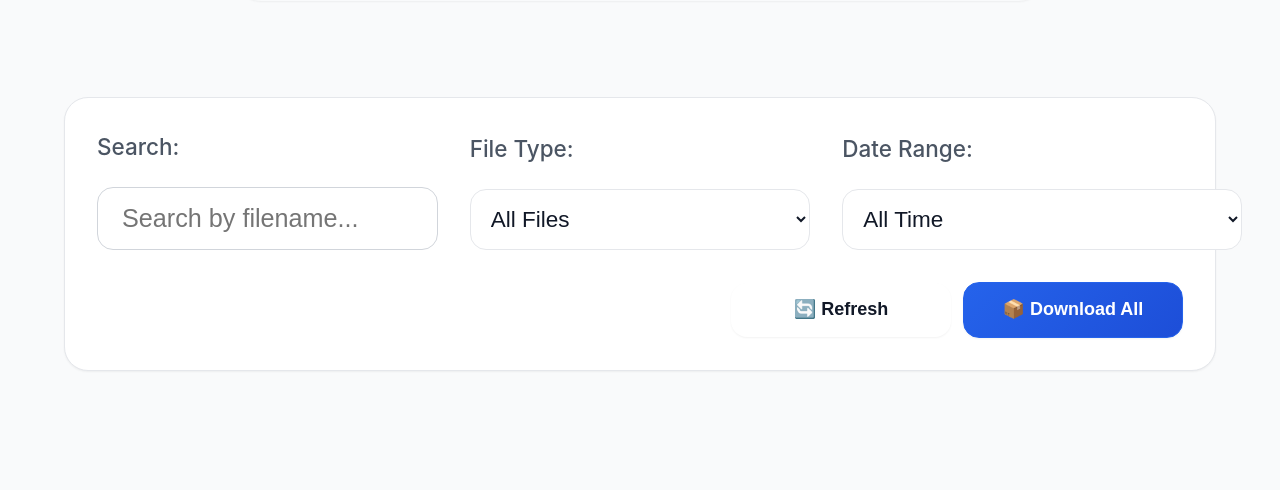
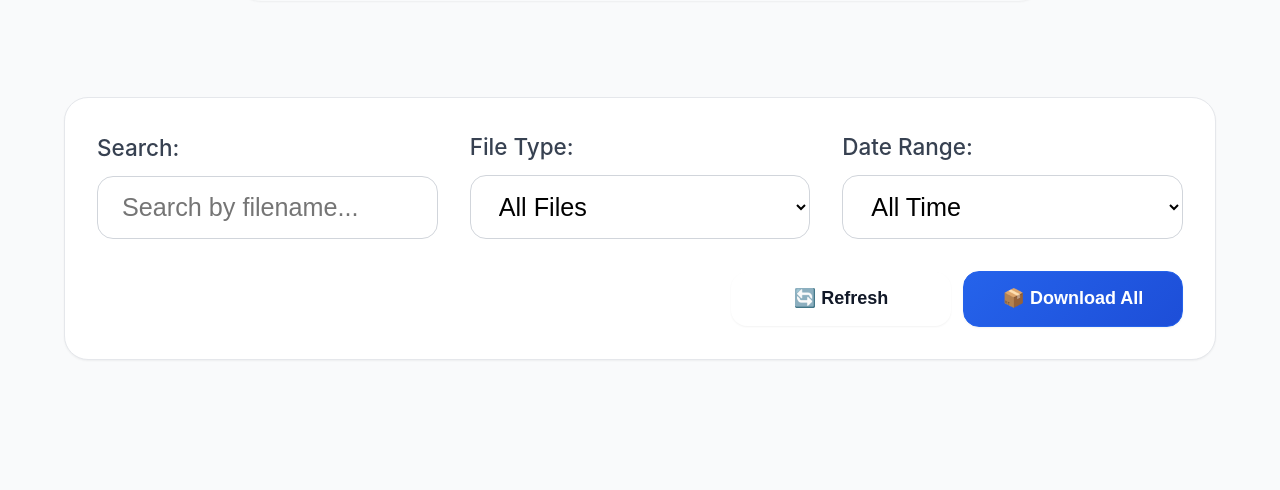
Before and after one commit to PaulaLindo/FinancialReportingSystem, a Flask app: template templates/reports.html in a window 1280 px wide. Shown: the part 924-1414 px from the top of the page. Run offline with Flask 3, Linux system fonts and the light colour scheme; the template is opened without the code that fills it, so the values that code supplies are empty.

Commit message:
Fix submission history filter overlap and modal scroll alignment
Scope global filter min-width rules to approval and reports pages only, use flex layout for clerk filter toolbar, and move submission modal scrolling to the body so the scrollbar aligns with header and footer.

Co-authored-by: Cursor <cursoragent@cursor.com>

```diff
--- a/static/css/approval-workflow.css
+++ b/static/css/approval-workflow.css
@@ -266,19 +266,22 @@
     flex-wrap: wrap;
 }
 
-.filter-group {
+.approval-controls .filter-group,
+.filter-controls .filter-group {
     display: flex;
     flex-direction: column;
     gap: var(--fluid-space-xs);
 }
 
-.filter-group label {
+.approval-controls .filter-group label,
+.filter-controls .filter-group label {
     font-size: var(--body-text-sm);
     font-weight: var(--font-medium);
     color: var(--text-secondary);
 }
 
-.filter-group select {
+.approval-controls .filter-group select,
+.filter-controls .filter-group select {
     min-width: 150px;
     padding: var(--fluid-space-sm);
     border: 1px solid var(--border-color);
@@ -1010,7 +1013,8 @@
         width: 100%;
     }
 
-    .filter-group select {
+    .approval-controls .filter-group select,
+    .filter-controls .filter-group select {
         min-width: auto;
         width: 100%;
     }
@@ -1194,7 +1198,8 @@
         gap: var(--fluid-space-sm);
     }
 
-    .filter-group select {
+    .approval-controls .filter-group select,
+    .filter-controls .filter-group select {
         min-width: auto;
         width: 100%;
     }
--- a/static/css/button-alignment.css
+++ b/static/css/button-alignment.css
@@ -95,3 +95,47 @@
         max-width: min(20rem, 100%);
     }
 }
+
+/* Queue filter toolbar — must load after approval-workflow.css (global select min-width) */
+.queue-filters .filter-group {
+    min-width: 0;
+    overflow: hidden;
+}
+
+.queue-filters .filter-group select,
+.queue-filters .filter-group .filter-select,
+.queue-filters .filter-group .search-input {
+    min-width: 0;
+    width: 100%;
+    max-width: 100%;
+    box-sizing: border-box;
+}
+
+.submission-history-page--clerk .history-toolbar.queue-filters {
+    display: flex;
+    flex-wrap: wrap;
+    align-items: flex-end;
+    gap: var(--fluid-space-md);
+}
+
+.submission-history-page--clerk .history-toolbar .filter-group--grow {
+    flex: 1 1 100%;
+    min-width: min(100%, 16rem);
+}
+
+.submission-history-page--clerk .history-toolbar .filter-group:not(.filter-group--grow) {
+    flex: 1 1 11rem;
+    min-width: 11rem;
+    max-width: 100%;
+}
+
+@media (min-width: 1024px) {
+    .submission-history-page--clerk .history-toolbar .filter-group--grow {
+        flex: 2 1 14rem;
+        max-width: none;
+    }
+
+    .submission-history-page--clerk .history-toolbar .filter-group:not(.filter-group--grow) {
+        flex: 1 1 10rem;
+    }
+}
--- a/static/css/modals-shared.css
+++ b/static/css/modals-shared.css
@@ -177,6 +177,9 @@
     box-shadow: var(--shadow-xl);
     width: min(90vw, 100%);
     max-height: min(90vh, 100%);
+}
+
+.file-details-content {
     overflow-y: auto;
 }
 
@@ -186,6 +189,9 @@
 }
 
 .submission-details-content {
+    display: flex;
+    flex-direction: column;
+    overflow: hidden;
     max-width: min(32rem, 100%);
 }
 
--- a/static/css/pages/reports.css
+++ b/static/css/pages/reports.css
@@ -155,11 +155,11 @@
         align-items: end;
     }
 
-    .filter-group {
+    .file-filters .filter-group {
         min-width: 200px;
     }
 
-    .filter-group:nth-child(3) {
+    .file-filters .filter-group:nth-child(3) {
         min-width: 300px;
     }
 
@@ -176,11 +176,11 @@
         padding: var(--fluid-space-3xl);
     }
 
-    .filter-group {
+    .file-filters .filter-group {
         min-width: 250px;
     }
 
-    .filter-group:nth-child(3) {
+    .file-filters .filter-group:nth-child(3) {
         min-width: 400px;
     }
 
@@ -193,19 +193,20 @@
     }
 }
 
-.filter-group {
+.file-filters .filter-group {
     display: flex;
     flex-direction: column;
     gap: var(--fluid-space-xs);
 }
 
-.filter-group label {
+.file-filters .filter-group label {
     font-weight: 600;
     color: var(--text-primary);
     margin-bottom: var(--fluid-space-xs);
 }
 
-.filter-select, .search-input {
+.file-filters .filter-select,
+.file-filters .search-input {
     padding: var(--fluid-space-sm);
     border: 2px solid var(--border-color);
     border-radius: var(--radius-md);
--- a/static/css/pages/submission.css
+++ b/static/css/pages/submission.css
@@ -89,6 +89,8 @@
     display: flex;
     flex-direction: column;
     gap: var(--fluid-space-xs);
+    min-width: 0;
+    overflow: hidden;
 }
 
 .filter-label {
@@ -99,12 +101,19 @@
 
 .search-input,
 .filter-select {
+    width: 100%;
+    max-width: 100%;
+    min-width: 0;
     padding: var(--fluid-space-sm) var(--fluid-space-md);
     border: 1px solid var(--gray-300);
     border-radius: var(--radius-md);
     font-size: var(--text-base);
     background: var(--white);
     transition: all var(--transition-base);
+}
+
+.queue-filters .filter-select {
+    padding-right: 2rem;
 }
 
 .search-input:focus,
```
Also changed, not shown: other parts of static/css/pages/submission.css (+24 -6 lines).
